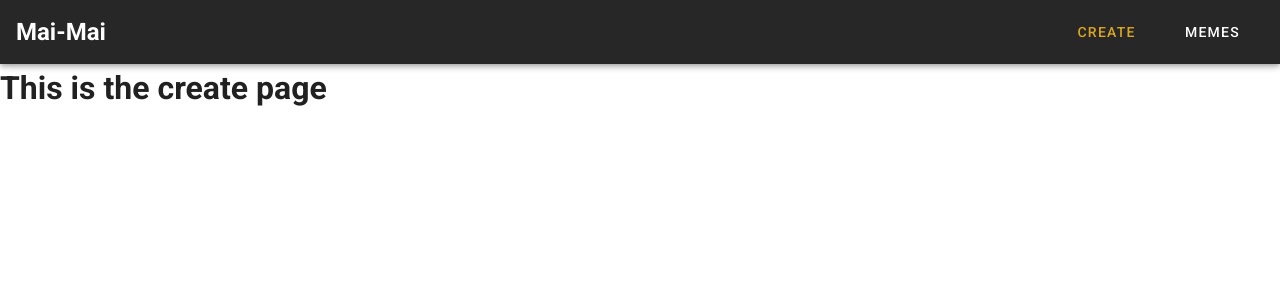
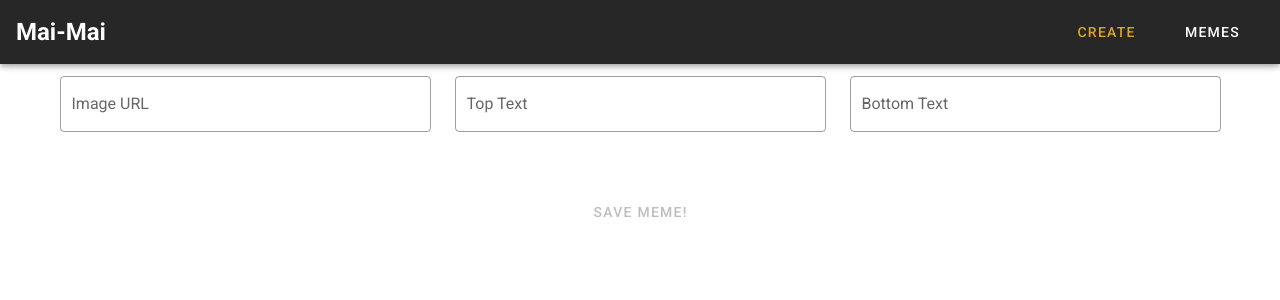
Before and after one commit to Patchrik/vue-maimai, a Vue app: page /create in a window 1280 px wide. Shown: the top 300 px of the page. Built offline with nearby package versions, Linux system fonts and the light colour scheme; no server answers.

Commit message:
Saving to FireB is working and getting data from FireB is working

```diff
--- /dev/null
+++ b/src/components/Meme.vue
@@ -0,0 +1,34 @@
+<template>
+  <v-img :src="imageURL" :width="800">
+    <h1 id="top">{{ top.toUpperCase() }}</h1>
+    <h1 id="bottom">{{ bottom.toUpperCase() }}</h1>
+  </v-img>
+</template>
+
+<script>
+  export default {
+    props: ["top", "bottom", "imageURL"],
+  };
+</script>
+
+<style scoped>
+  h1 {
+    color: white;
+    text-align: center;
+    font-size: 3rem;
+    font-family: impact, sans-serif;
+    font-weight: bold;
+    text-shadow: 0 0 10px black;
+    width: 100%;
+    position: absolute;
+    text-align: center;
+  }
+
+  #bottom {
+    bottom: 20px;
+  }
+
+  #top {
+    top: 20px;
+  }
+</style>
--- a/src/views/Create.vue
+++ b/src/views/Create.vue
@@ -1,9 +1,79 @@
 <template>
-  <h1>This is the create page</h1>
+  <v-container>
+    <v-form @submit.prevent="saveMeme">
+      <v-row justify="space-between">
+        <v-col>
+          <v-text-field
+            outlined
+            v-model="imageURL"
+            type="text"
+            label="Image URL"
+          />
+        </v-col>
+        <v-col>
+          <v-text-field
+            outlined
+            v-model="topText"
+            type="text"
+            label="Top Text"
+          />
+        </v-col>
+        <v-col>
+          <v-text-field
+            outlined
+            v-model="bottomText"
+            type="text"
+            label="Bottom Text"
+          />
+        </v-col>
+      </v-row>
+      <v-row justify="center">
+        <v-btn
+          :disabled="!imageURL"
+          text
+          color="primary"
+          type="submit"
+          class="my-5"
+        >
+          Save meme!
+        </v-btn>
+      </v-row>
+    </v-form>
+
+    <div>
+      <meme
+        class="mx-auto"
+        :top="topText"
+        :bottom="bottomText"
+        :imageURL="imageURL"
+        :width="800"
+      />
+    </div>
+  </v-container>
 </template>
 
 <script>
-  export default {};
+  import Meme from "../components/Meme.vue";
+  import { db } from "../firebase";
+  export default {
+    components: { Meme },
+    data() {
+      return {
+        imageURL: "",
+        topText: "",
+        bottomText: "",
+      };
+    },
+    methods: {
+      async saveMeme() {
+        await db.collection("memes").add({
+          topText: this.topText,
+          bottomText: this.bottomText,
+          imageURL: this.imageURL,
+          normalized: `${this.topText.toUpperCase()} ${this.bottomText.toUpperCase()}`,
+        });
+        this.$router.push("/feed");
+      },
+    },
+  };
 </script>
-
-<style></style>
--- a/src/views/Feed.vue
+++ b/src/views/Feed.vue
@@ -1,9 +1,38 @@
 <template>
-  <h1>This is the feed page</h1>
+  <v-container>
+    <div v-for="meme in memes" :key="meme.id" class="py-5">
+      <meme
+        class="mx-auto"
+        :top="meme.topText"
+        :bottom="meme.bottomText"
+        :imageURL="meme.imageURL"
+      />
+    </div>
+  </v-container>
 </template>
 
 <script>
-  export default {};
+  import { db } from "../firebase";
+  import Meme from "../components/Meme";
+  export default {
+    components: { Meme },
+    data() {
+      return {
+        memes: [],
+      };
+    },
+    mounted() {
+      db.collection("memes").onSnapshot((snap) => {
+        const memes = snap.docs.map((doc) => {
+          return {
+            ...doc.data(),
+            id: doc.id,
+          };
+        });
+        this.memes = memes;
+      });
+    },
+  };
 </script>
 
 <style></style>
--- a/src/views/Home.vue
+++ b/src/views/Home.vue
@@ -1,5 +1,5 @@
 <template>
-  <div>Hello from the home page.</div>
+  <v-container></v-container>
 </template>
 
 <script>
```
